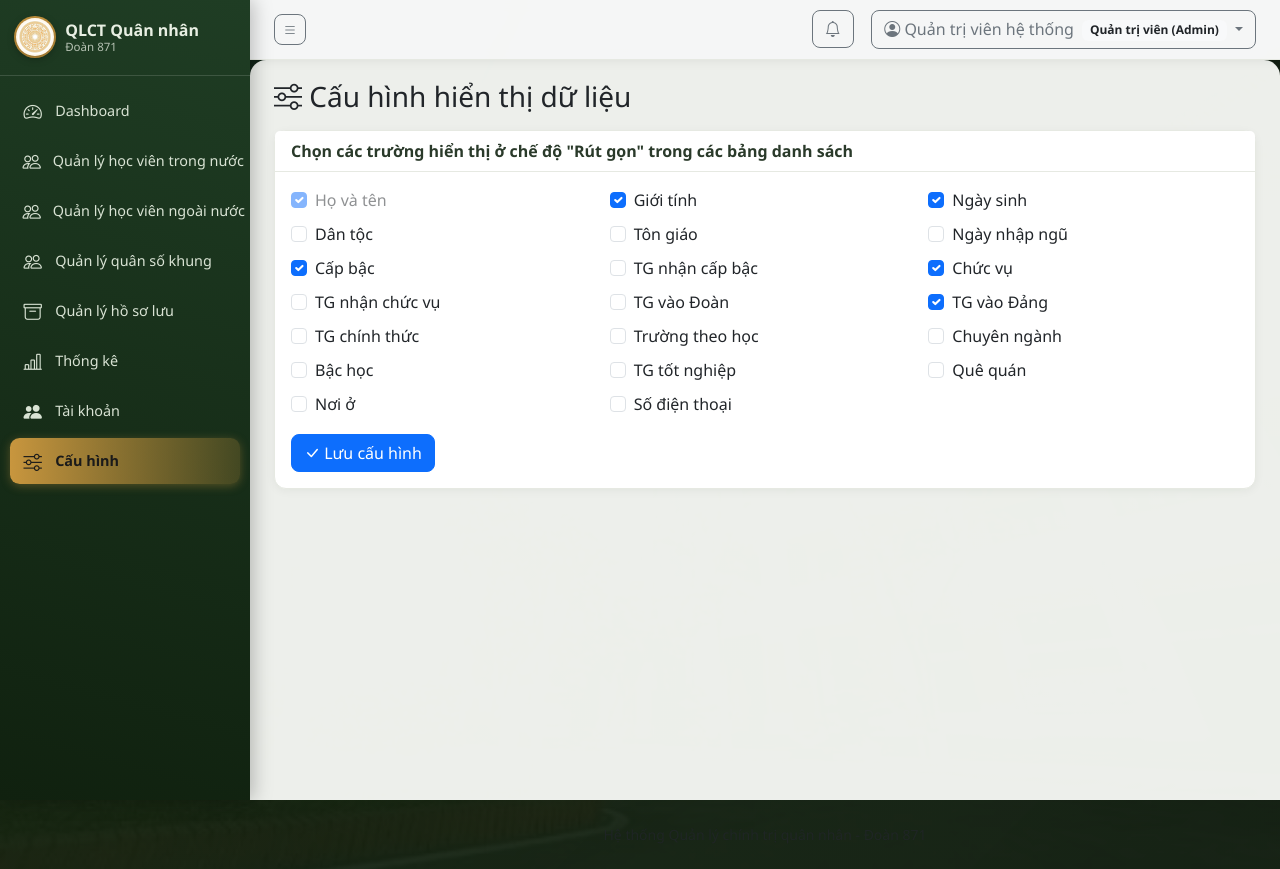
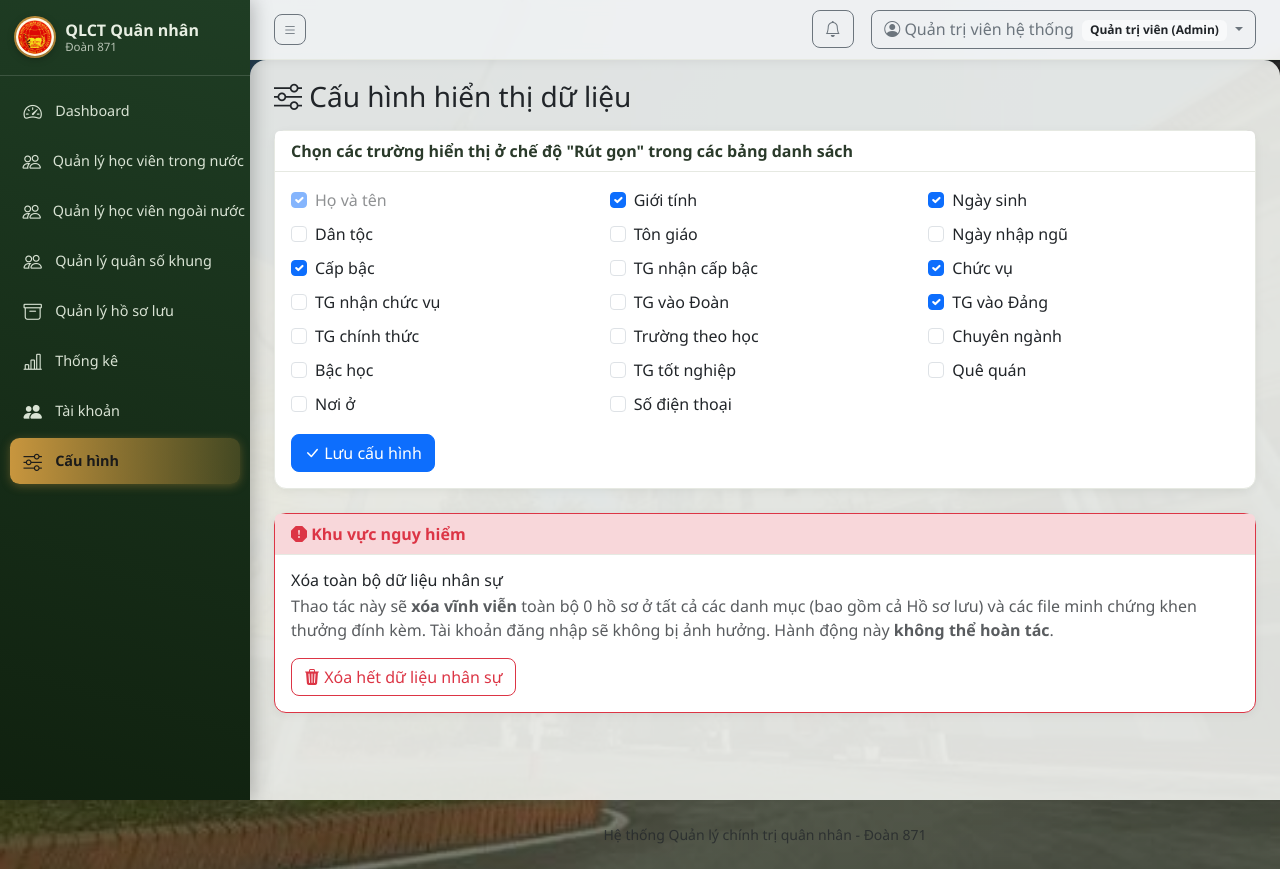
Before and after one commit to DoanVan-arch/QLCTQN871, a Flask app: page /settings/ in a window 1280 px wide. Run offline with Flask 3, Linux system fonts and the light colour scheme; a user stored in the database is signed in.

Commit message:
modified:   app/settings/routes.py 	modified:   app/static/css/style.css 	modified:   app/static/img/emblem.jpg 	modified:   app/stats/routes.py 	modified:   app/templates/settings/index.html 	modified:   app/templates/stats/index.html

```diff
--- a/app/settings/routes.py
+++ b/app/settings/routes.py
@@ -4,13 +4,16 @@ from flask_login import login_required
 
 from app.decorators import admin_required
 from app.extensions import db
-from app.models import AppSetting
+from app.models import AppSetting, Personnel
 from app.settings import bp
 from app.utils.constants import (
     DEFAULT_COMPACT_FIELDS,
     PERSONNEL_LIST_FIELDS,
     SETTING_COMPACT_FIELDS,
 )
+from app.utils.uploads import delete_evidence_file
+
+CONFIRM_PHRASE = "XOA HET DU LIEU"
 
 
 @bp.route("/", methods=["GET", "POST"])
@@ -26,8 +29,31 @@ def index():
         return redirect(url_for("settings.index"))
 
     compact_fields = AppSetting.get_value(SETTING_COMPACT_FIELDS, DEFAULT_COMPACT_FIELDS)
+    total_personnel = Personnel.query.count()
     return render_template(
         "settings/index.html",
         all_fields=PERSONNEL_LIST_FIELDS,
         compact_fields=compact_fields,
+        total_personnel=total_personnel,
+        confirm_phrase=CONFIRM_PHRASE,
     )
+
+
+@bp.route("/wipe-data", methods=["POST"])
+@login_required
+@admin_required
+def wipe_data():
+    confirm_text = (request.form.get("confirm_text") or "").strip()
+    if confirm_text != CONFIRM_PHRASE:
+        flash(f'Bạn phải nhập đúng cụm từ xác nhận "{CONFIRM_PHRASE}" để xóa toàn bộ dữ liệu.', "warning")
+        return redirect(url_for("settings.index"))
+
+    people = Personnel.query.all()
+    count = len(people)
+    for person in people:
+        delete_evidence_file(person.reward_evidence_file)
+        db.session.delete(person)
+    db.session.commit()
+
+    flash(f"Đã xóa vĩnh viễn toàn bộ {count} hồ sơ nhân sự trong hệ thống.", "success")
+    return redirect(url_for("settings.index"))
--- a/app/static/css/style.css
+++ b/app/static/css/style.css
@@ -24,7 +24,7 @@ body.app-bg {
   min-height: 100vh;
   background-color: #11200f;
   background-image:
-    linear-gradient(135deg, rgba(16, 33, 15, 0.93), rgba(13, 24, 13, 0.95)),
+    linear-gradient(135deg, rgba(16, 33, 15, 0.55), rgba(13, 24, 13, 0.6)),
     url("../img/bg-doanvien.jpg");
   background-size: cover;
   background-position: center;
@@ -33,7 +33,7 @@ body.app-bg {
 
 body.no-sidebar {
   background-image:
-    linear-gradient(135deg, rgba(16, 33, 15, 0.9), rgba(13, 24, 13, 0.92)),
+    linear-gradient(135deg, rgba(16, 33, 15, 0.45), rgba(13, 24, 13, 0.55)),
     url("../img/bg-doanvien.jpg");
 }
 
@@ -154,8 +154,8 @@ body.sidebar-collapsed .sidebar-brand {
   align-items: center;
   gap: 0.6rem;
   padding: 0.65rem 1.5rem;
-  background: rgba(255,255,255,0.96);
-  backdrop-filter: blur(6px);
+  background: rgba(255,255,255,0.92);
+  backdrop-filter: blur(8px);
   border-bottom: 1px solid var(--border-soft);
   position: sticky;
   top: 0;
@@ -168,7 +168,7 @@ body.sidebar-collapsed .sidebar-brand {
 }
 
 .content-surface {
-  background: rgba(244, 246, 242, 0.97);
+  background: rgba(244, 246, 242, 0.9);
   border-radius: var(--radius-lg) var(--radius-lg) 0 0;
   min-height: calc(100vh - 60px);
   padding-top: 0.25rem;
--- a/app/templates/settings/index.html
+++ b/app/templates/settings/index.html
@@ -24,4 +24,46 @@
     </form>
   </div>
 </div>
+
+<div class="card mt-4 border-danger">
+  <div class="card-header bg-danger-subtle text-danger fw-bold">
+    <i class="bi bi-exclamation-octagon-fill"></i> Khu vực nguy hiểm
+  </div>
+  <div class="card-body">
+    <h6 class="mb-1">Xóa toàn bộ dữ liệu nhân sự</h6>
+    <p class="text-muted mb-3">
+      Thao tác này sẽ <strong>xóa vĩnh viễn</strong> toàn bộ {{ total_personnel }} hồ sơ ở tất cả các danh mục
+      (bao gồm cả Hồ sơ lưu) và các file minh chứng khen thưởng đính kèm. Tài khoản đăng nhập sẽ không bị ảnh hưởng.
+      Hành động này <strong>không thể hoàn tác</strong>.
+    </p>
+    <button type="button" class="btn btn-outline-danger" data-bs-toggle="modal" data-bs-target="#wipeDataModal">
+      <i class="bi bi-trash3-fill"></i> Xóa hết dữ liệu nhân sự
+    </button>
+  </div>
+</div>
+
+<div class="modal fade" id="wipeDataModal" tabindex="-1" aria-hidden="true">
+  <div class="modal-dialog">
+    <div class="modal-content">
+      <form method="post" action="{{ url_for('settings.wipe_data') }}">
+        <div class="modal-header bg-danger text-white">
+          <h5 class="modal-title"><i class="bi bi-exclamation-octagon-fill"></i> Xác nhận xóa toàn bộ dữ liệu</h5>
+          <button type="button" class="btn-close btn-close-white" data-bs-dismiss="modal"></button>
+        </div>
+        <div class="modal-body">
+          <p>
+            Bạn sắp xóa vĩnh viễn <strong>{{ total_personnel }}</strong> hồ sơ nhân sự khỏi hệ thống.
+            Để xác nhận, vui lòng nhập chính xác cụm từ sau:
+          </p>
+          <p class="fw-bold text-danger user-select-all">{{ confirm_phrase }}</p>
+          <input type="text" name="confirm_text" class="form-control" placeholder="Nhập cụm từ xác nhận..." autocomplete="off" required>
+        </div>
+        <div class="modal-footer">
+          <button type="button" class="btn btn-outline-secondary" data-bs-dismiss="modal">Hủy</button>
+          <button type="submit" class="btn btn-danger"><i class="bi bi-trash3-fill"></i> Xóa vĩnh viễn</button>
+        </div>
+      </form>
+    </div>
+  </div>
+</div>
 {% endblock %}
```
Also changed, not shown: app/stats/routes.py (+9 -0 lines), app/templates/stats/index.html (+27 -0 lines), app/static/img/emblem.jpg.
